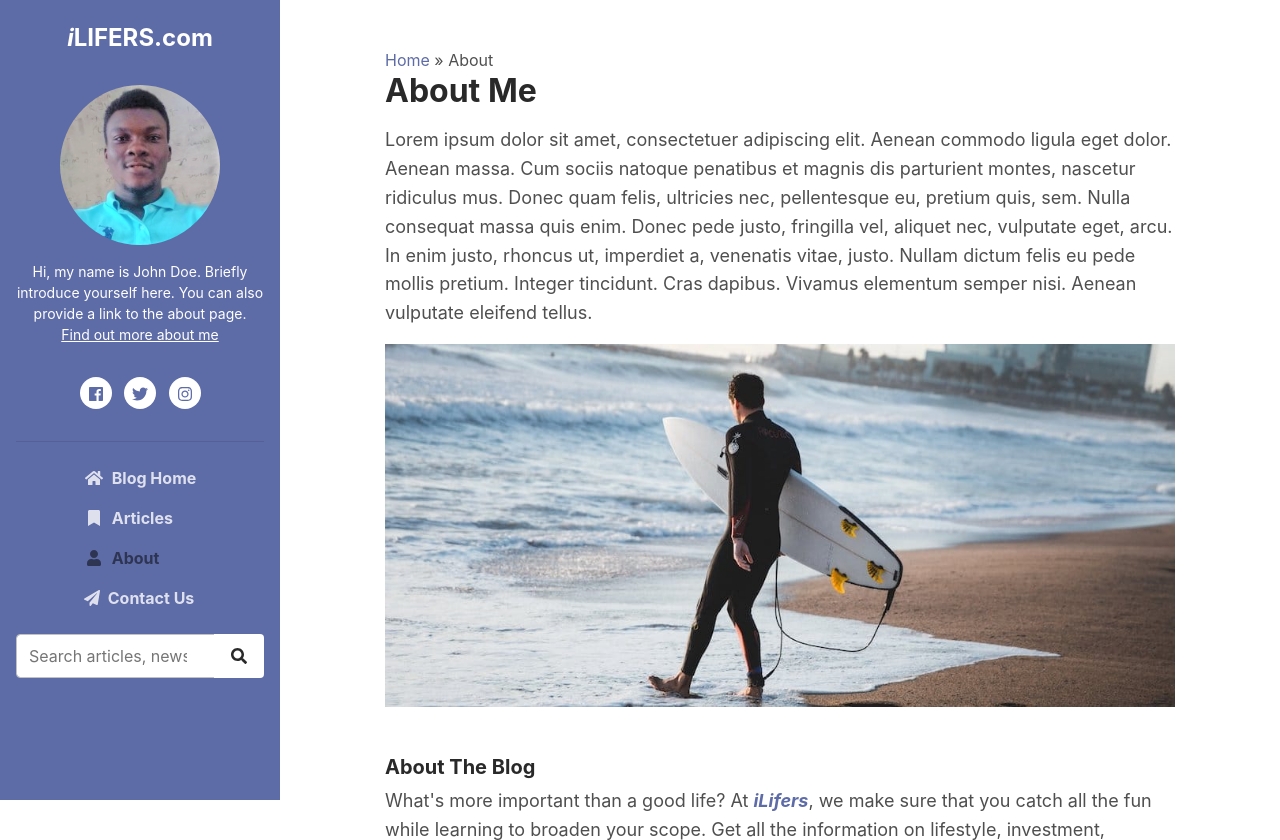
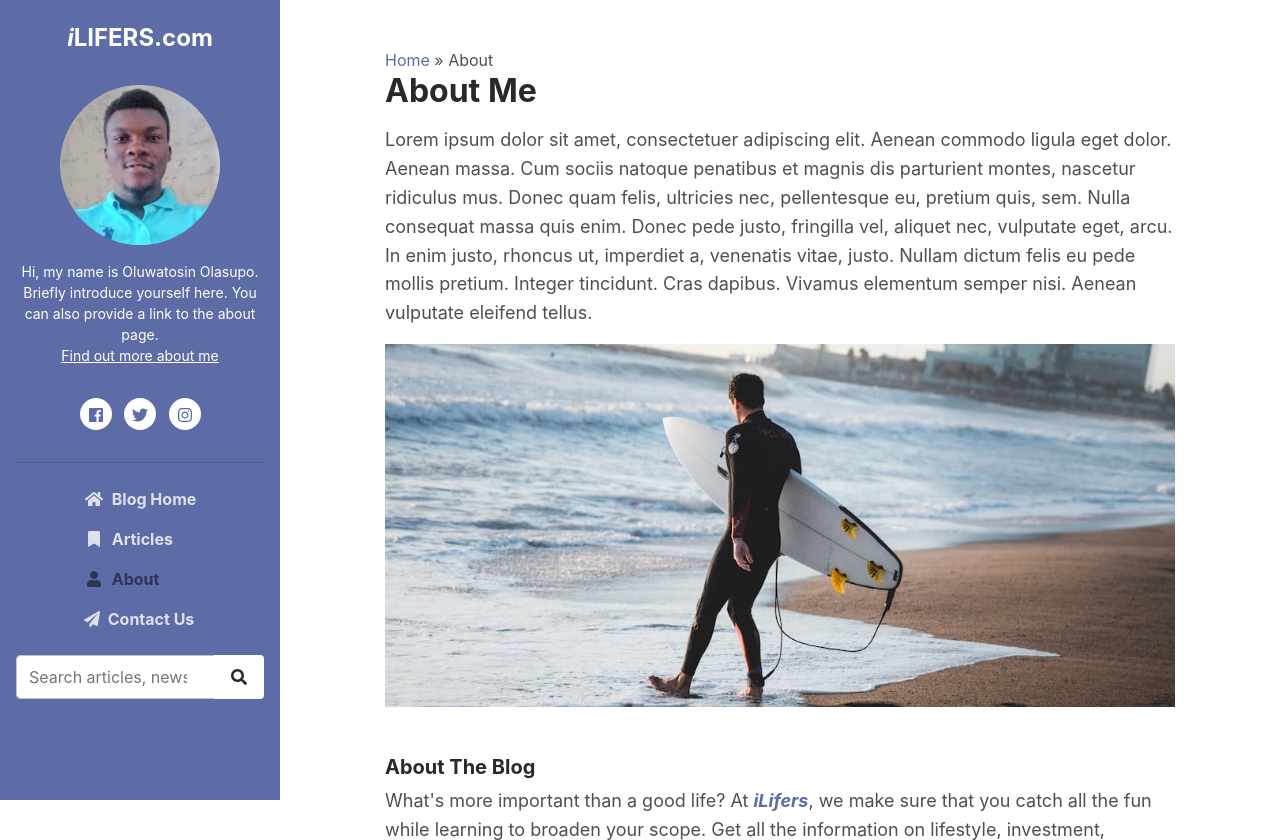
Before and after one commit to TeeblaQ1/My-Blog, a Django app: page /about/ in a window 1280 px wide. Shown: the top 840 px of the page. Run offline with Django 3.2, Linux system fonts and the light colour scheme; parts of the project's set-up code (start-up, migrations or seed data) failed here and were passed over; some libraries are stand-ins or nearby versions.

Commit message:
Changed name

```diff
--- a/blog/templates/blog/base.html
+++ b/blog/templates/blog/base.html
@@ -35,7 +35,7 @@
 				<div class="profile-section pt-3 pt-lg-0">
 				    <img class="profile-image mb-3 rounded-circle mx-auto" src="{% static 'assets/images/profile1.png' %}" alt="image" >
 					<!--//bio-->
-					<div class="bio mb-3">Hi, my name is John Doe. Briefly introduce yourself here. You can also provide a link to the about page.<br><a href="{% url 'blog:about_page' %}">Find out more about me</a></div>
+					<div class="bio mb-3">Hi, my name is Oluwatosin Olasupo. Briefly introduce yourself here. You can also provide a link to the about page.<br><a href="{% url 'blog:about_page' %}">Find out more about me</a></div>
 					<!--//social-list-->
 					<ul class="social-list list-inline py-3 mx-auto">
 			            <li class="list-inline-item"><a href="#"><i class="fab fa-facebook fa-fw"></i></a></li>
```
